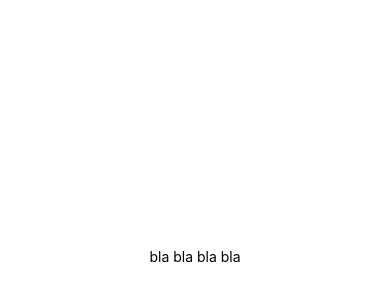
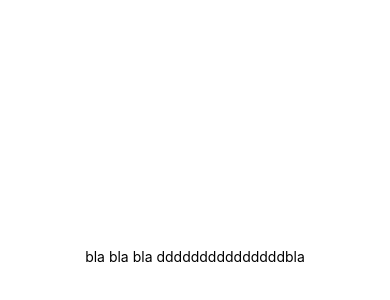
Before and after one commit to Ruwiseturtle/AwesomeProject, a React Native app: screen / in a window 390 px wide. Shown: the part 166-466 px from the top of the page. Built offline with nearby package versions, Linux system fonts and the light colour scheme.

Commit message:
ssssssss

```diff
--- a/App.js
+++ b/App.js
@@ -4,7 +4,7 @@ import { StyleSheet, Text, View } from "react-native";
 export default function App() {
   return (
     <View style={styles.container}>
-      <Text>bla bla bla bla</Text>
+      <Text>bla bla bla dddddddddddddddbla</Text>
       <StatusBar style="auto" />
     </View>
   );
```
